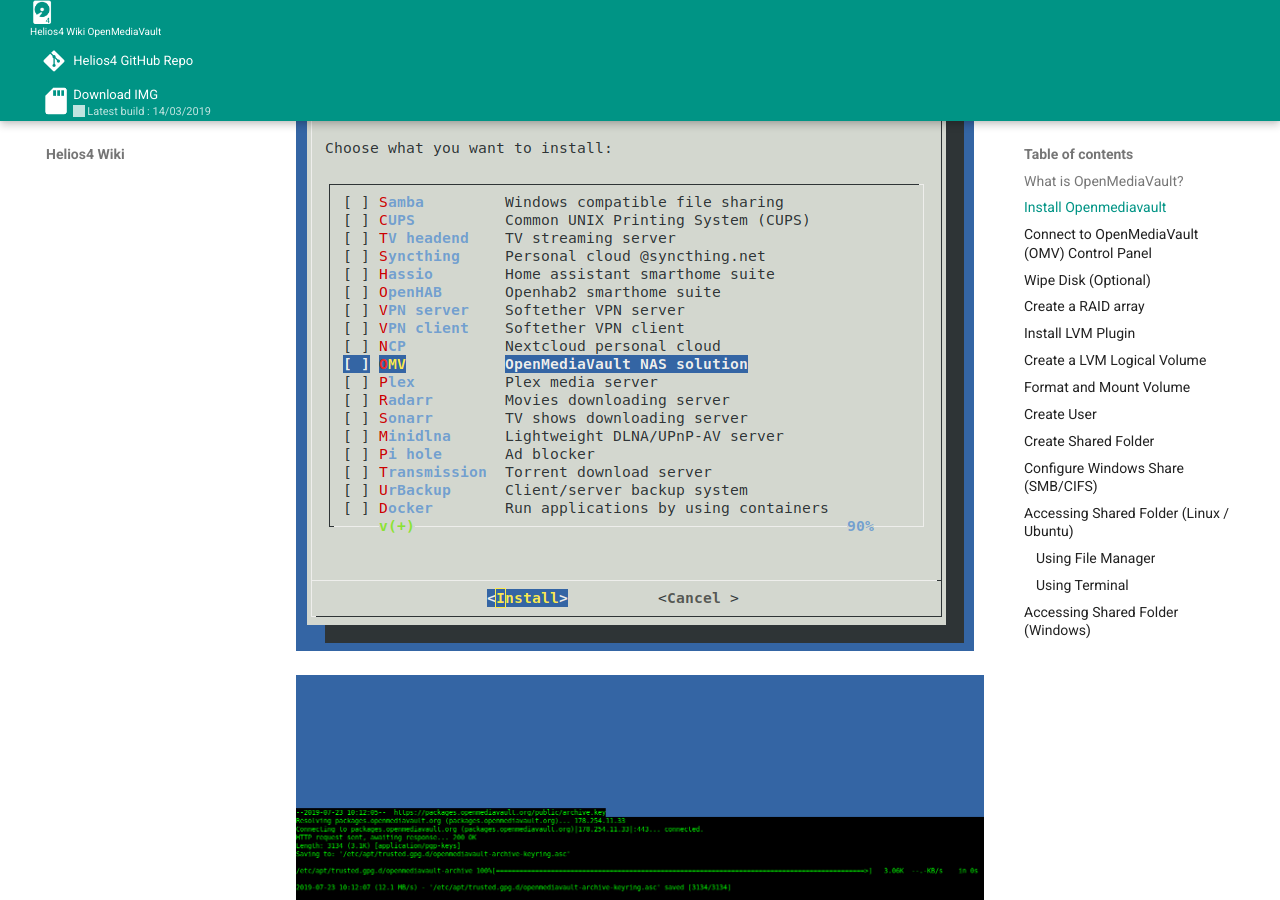
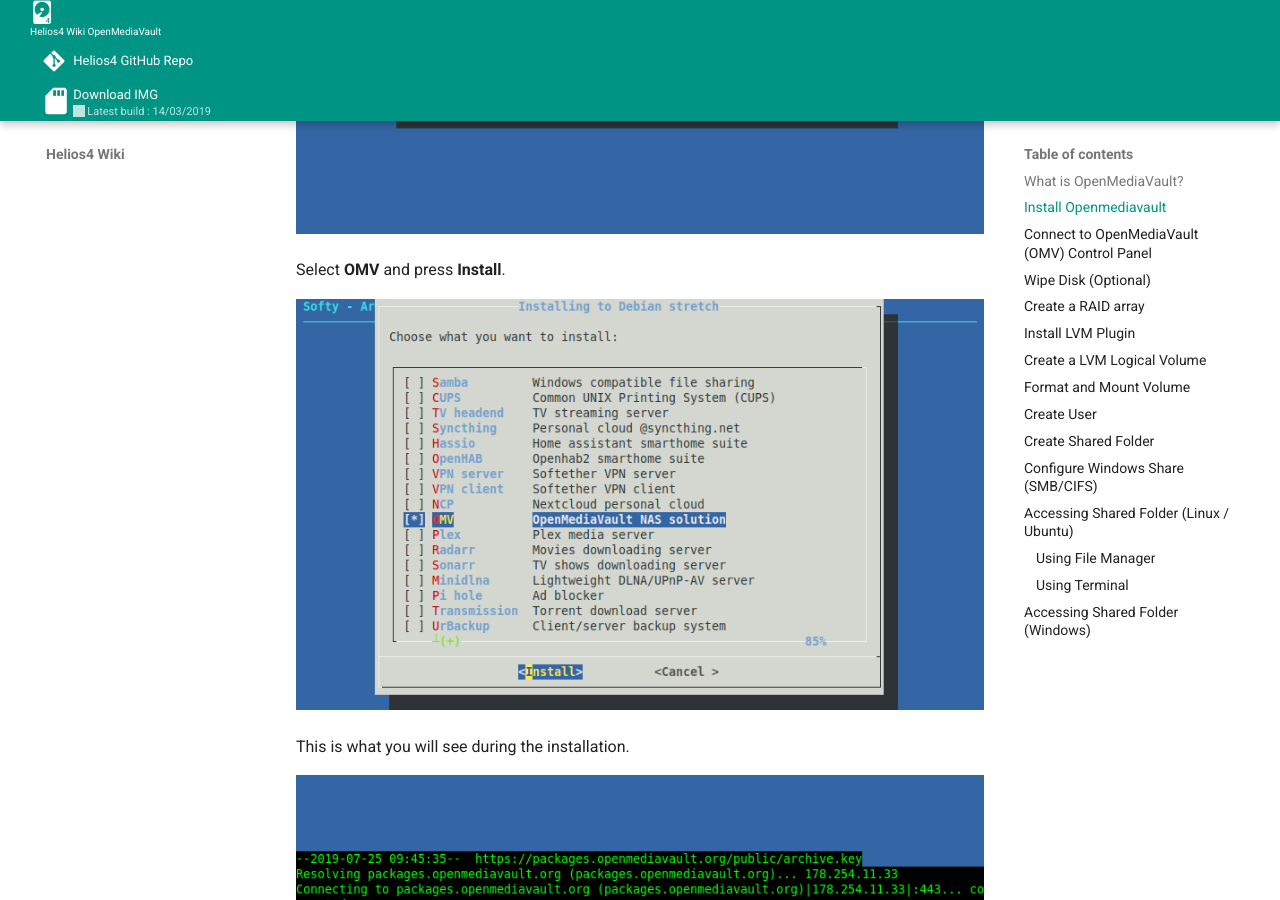
Before and after one commit to kobol-io/wiki, an MkDocs documentation site: the page built from docs/omv.md, in a window 1280 px wide and 900 px high, scrolled down 1705 px. Built offline with MkDocs 1.6.1 and Material for MkDocs 9.7.7, drawn with Linux system fonts in a browser that asks for light colours.

Commit message:
Update OMV install screenshot and instruction

```diff
--- a/docs/omv.md
+++ b/docs/omv.md
@@ -26,7 +26,11 @@ sudo armbian-config
 
 ![!armbian-config Software](/img/omv/install-2.png)
 
+Select **OMV** and press **Install**.
+
 ![!armbian-config Selection](/img/omv/install-3.png)
+
+This is what you will see during the installation.
 
 ![!armbian-config Install](/img/omv/install-4.png)
 
```
Also changed, not shown: docs/img/omv/install-1.png, docs/img/omv/install-2.png, docs/img/omv/install-3.png, docs/img/omv/install-4.png, docs/img/omv/install-5.png.
